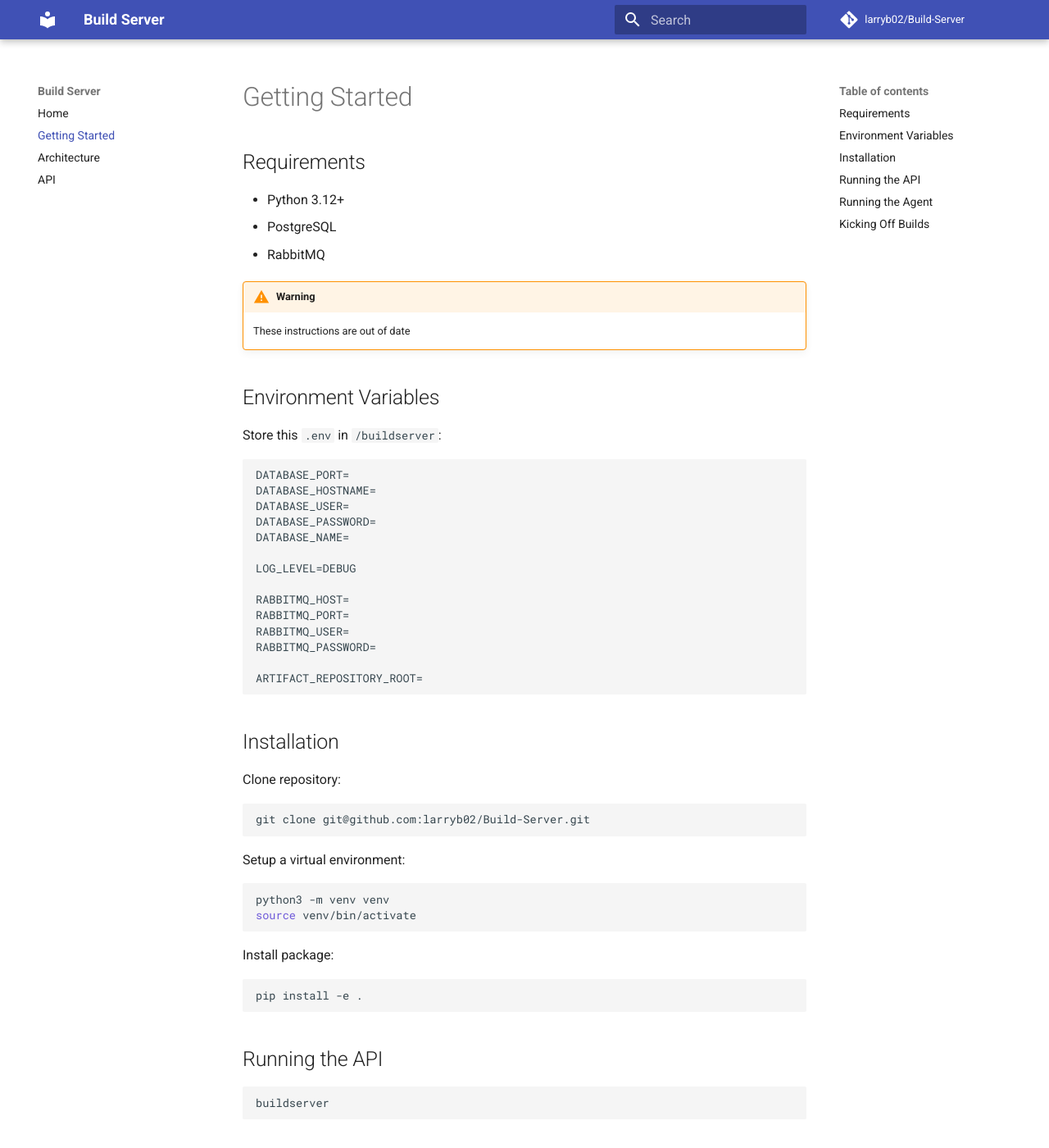
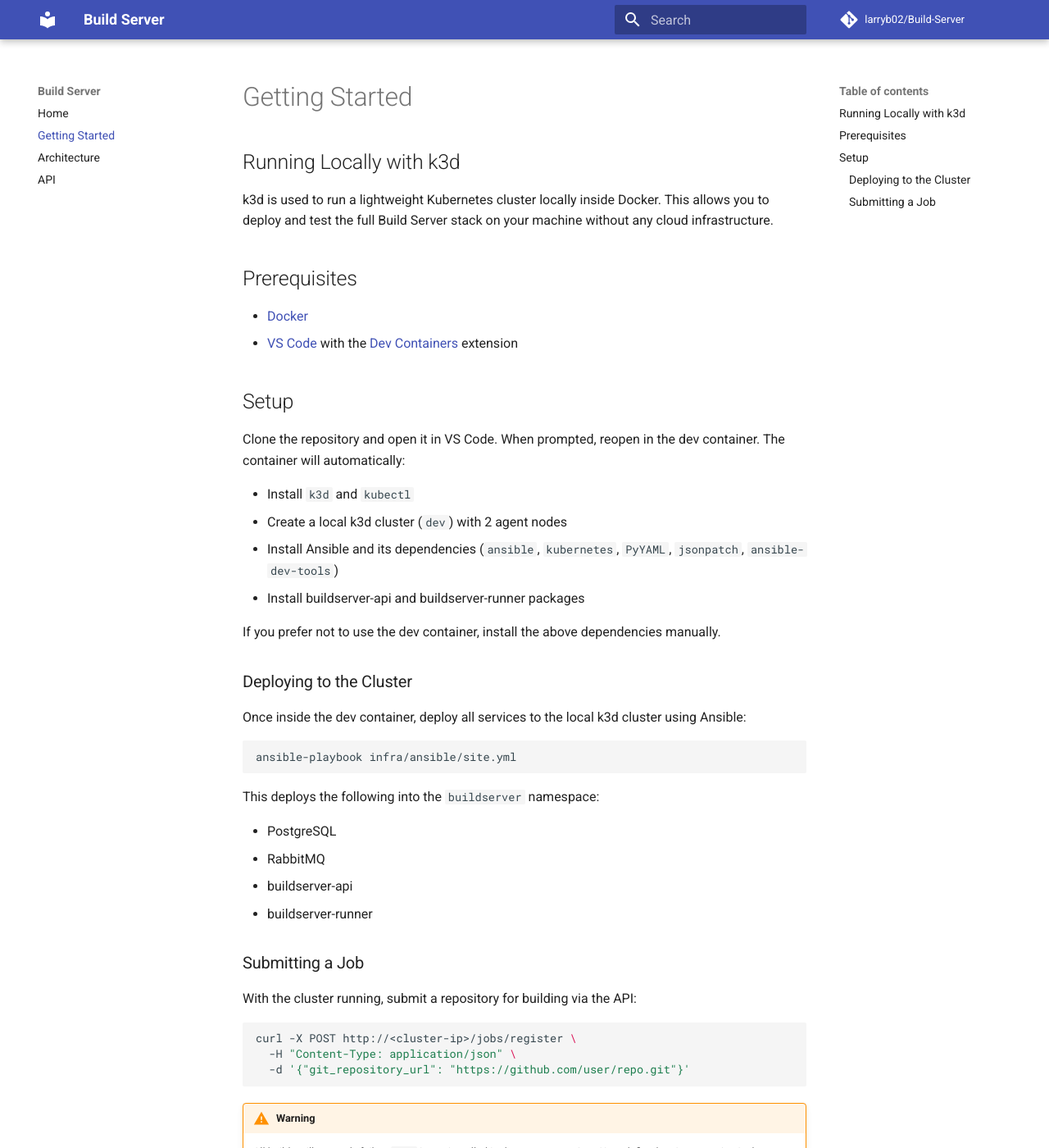
Before and after one commit to larryb02/Build-Server, an MkDocs documentation site: the page built from docs/getting-started.md, in a window 1280 px wide and 1400 px high. Shown: the whole window at 82% size. Built offline with MkDocs 1.6.1 and Material for MkDocs 9.7.7, drawn with Linux system fonts in a browser that asks for light colours; comment, search, counter and statistics services are not loaded; some of the changed text lies outside the part shown.

Commit message:
guide for running cluster locally

````diff
--- a/docs/getting-started.md
+++ b/docs/getting-started.md
@@ -1,74 +1,49 @@
 # Getting Started
 
-## Requirements
+## Running Locally with k3d
 
-- Python 3.12+
+k3d is used to run a lightweight Kubernetes cluster locally inside Docker. This allows you to deploy and test the full Build Server stack on your machine without any cloud infrastructure.
+
+## Prerequisites
+
+- [Docker](https://docs.docker.com/get-docker/)
+- [VS Code](https://code.visualstudio.com/) with the [Dev Containers](https://marketplace.visualstudio.com/items?itemName=ms-vscode-remote.remote-containers) extension
+
+## Setup
+
+Clone the repository and open it in VS Code. When prompted, reopen in the dev container. The container will automatically:
+
+- Install `k3d` and `kubectl`
+- Create a local k3d cluster (`dev`) with 2 agent nodes
+- Install Ansible and its dependencies (`ansible`, `kubernetes`, `PyYAML`, `jsonpatch`, `ansible-dev-tools`)
+- Install buildserver-api and buildserver-runner packages
+
+If you prefer not to use the dev container, install the above dependencies manually.
+
+### Deploying to the Cluster
+
+Once inside the dev container, deploy all services to the local k3d cluster using Ansible:
+
+```bash
+ansible-playbook infra/ansible/site.yml
+```
+
+This deploys the following into the `buildserver` namespace:
+
 - PostgreSQL
 - RabbitMQ
+- buildserver-api
+- buildserver-runner
 
-!!! Warning
-    These instructions are out of date
+### Submitting a Job
 
-## Environment Variables
+With the cluster running, submit a repository for building via the API:
 
-Store this `.env` in `/buildserver`:
-
-```
-DATABASE_PORT=
-DATABASE_HOSTNAME=
-DATABASE_USER=
-DATABASE_PASSWORD=
-DATABASE_NAME=
-
-LOG_LEVEL=DEBUG
-
-RABBITMQ_HOST=
-RABBITMQ_PORT=
-RABBITMQ_USER=
-RABBITMQ_PASSWORD=
-
-ARTIFACT_REPOSITORY_ROOT=
+```bash
+curl -X POST http://<cluster-ip>/jobs/register \
+  -H "Content-Type: application/json" \
+  -d '{"git_repository_url": "https://github.com/user/repo.git"}'
 ```
 
-## Installation
-
-Clone repository:
-
-```bash
-git clone git@github.com:larryb02/Build-Server.git
-```
-
-Setup a virtual environment:
-
-```bash
-python3 -m venv venv
-source venv/bin/activate
-```
-
-Install package:
-
-```bash
-pip install -e .
-```
-
-## Running the API
-
-```bash
-buildserver
-```
-
-## Running the Agent
-
-```bash
-buildserver-agent
-```
-
-## Kicking Off Builds
-
-To register repositories for builds, use the REST API:
-
-```bash
-curl -X POST http://localhost:8000/jobs/register \
-  -H "Content-Type: application/json" \
-  -d '{"git_repository_url": "git@github.com:user/repo.git"}'
-```
+!!! warning
+    All builds will currently fail as `make` is not installed in the runner container. User-defined script execution is the next planned feature.
````
